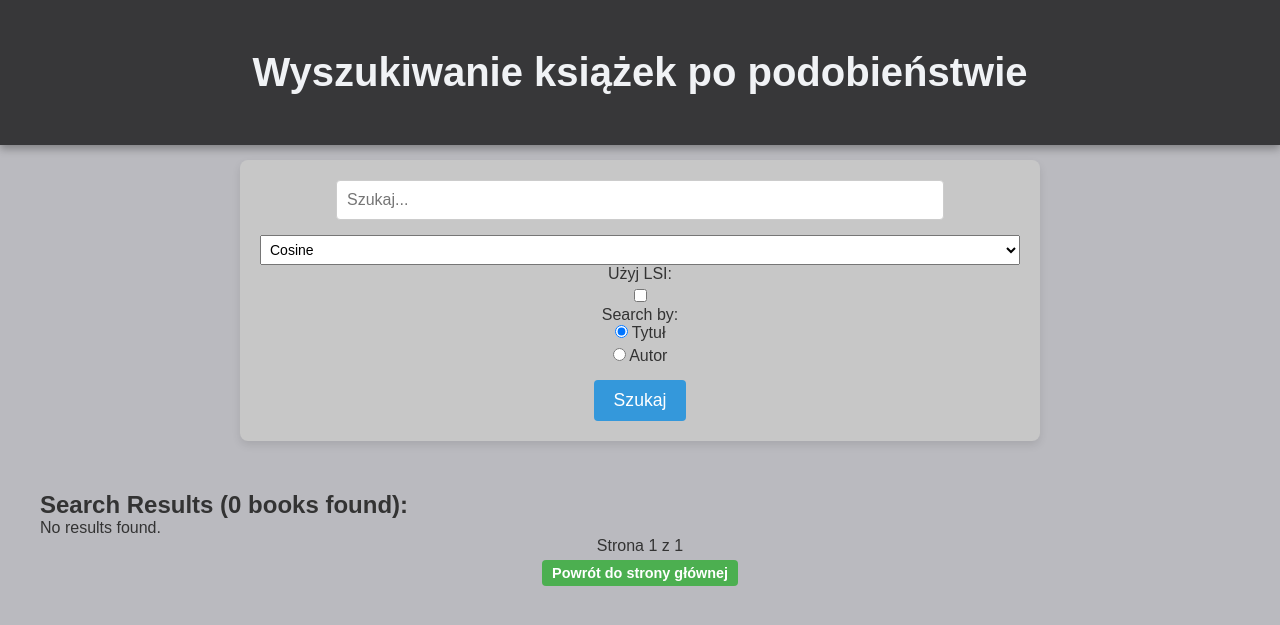
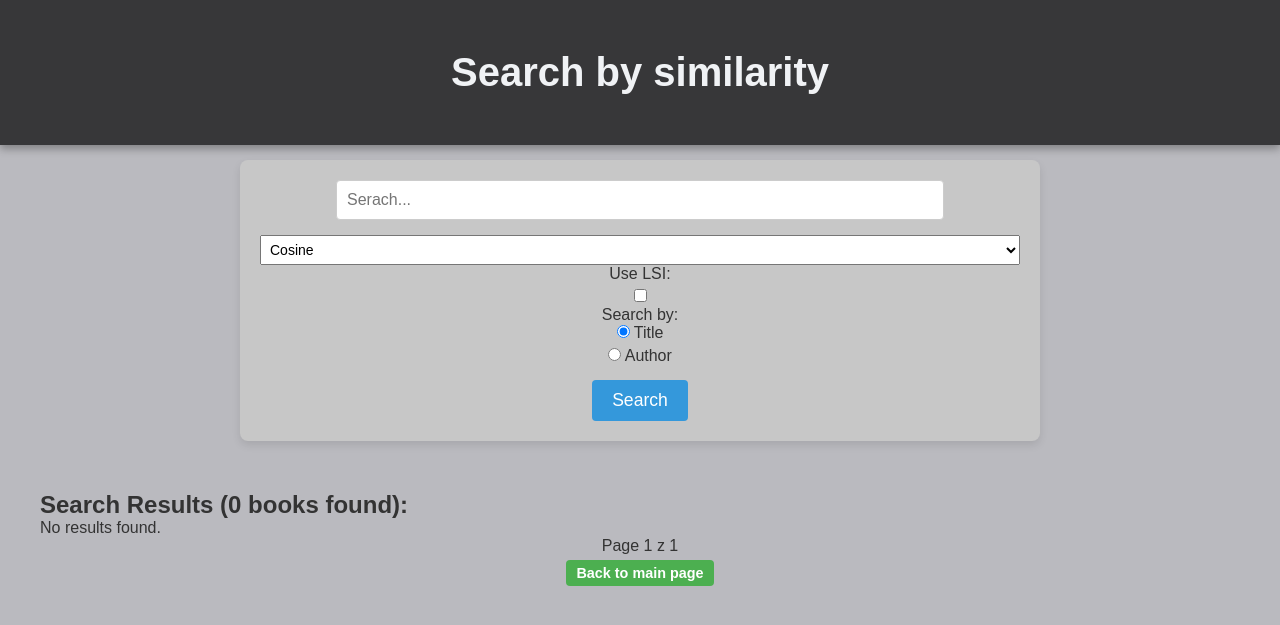
Before and after one commit to KacperSz721/systemy_projekt_KSZ, a Flask app: page /similarity_search in a window 1280 px wide. Shown: the top 625 px of the page. Run offline with Flask 3, Linux system fonts and the light colour scheme; parts of the project's set-up code (start-up, migrations or seed data) failed here and were passed over.

Commit message:
Commit 1.3

```diff
--- a/app.py
+++ b/app.py
@@ -129,7 +129,7 @@ def index():
             named_entities = extract_named_entities_rule_based(description)
             return jsonify({"success": True, "named_entities": named_entities})
 
-        return jsonify({"success": False, "error": "Nie znaleziono książki lub opisu."})
+        return jsonify({"success": False, "error": "Not found."})
     conn.close()
 
     return render_template(
@@ -169,8 +169,8 @@ def descriptive_statistics():
         data = conn.execute(query).fetchall()
         labels = [row[0] for row in data]
         values = [row[1] for row in data]
-        chart_image = generate_bar_chart(labels, values, 'Średnia liczba stron dla kategorii', 'Kategoria',
-                                         'Średnia liczba stron')
+        chart_image = generate_bar_chart(labels, values, 'Average page number for category', 'Category',
+                                         'Average page number')
 
     elif selected_chart == 'average_score':
         # Średnia wartość cechy avg_score
@@ -184,8 +184,8 @@ def descriptive_statistics():
         data = conn.execute(query).fetchall()
         labels = [row[0] for row in data]
         values = [row[1] for row in data]
-        chart_image = generate_bar_chart(labels, values, 'Średnia wartość avg_score dla kategorii', 'Kategoria',
-                                         'Średnia avg_score')
+        chart_image = generate_bar_chart(labels, values, 'Average score for category', 'Category',
+                                         'Average score')
 
     elif selected_chart == 'category_share':
         # Udział poszczególnych kategorii w całości książek
@@ -199,7 +199,7 @@ def descriptive_statistics():
         data = conn.execute(query).fetchall()
         labels = [row[0] for row in data]
         values = [row[1] for row in data]
-        chart_image = create_tree_map(labels, values, 'Udział kategorii w całości książek')
+        chart_image = create_tree_map(labels, values, 'Category share')
 
     elif selected_chart == 'format_share':
         # Udział formatów książek w całości
@@ -213,7 +213,7 @@ def descriptive_statistics():
         data = conn.execute(query).fetchall()
         labels = [row[0] for row in data]
         values = [row[1] for row in data]
-        chart_image = create_tree_map(labels, values, 'Udział formatów książek w całości')
+        chart_image = create_tree_map(labels, values, 'Format share')
 
     conn.close()
 
--- a/charts.py
+++ b/charts.py
@@ -93,9 +93,9 @@ def create_bar_chart(data, genre):
 
     plt.figure(figsize=(10, 6))
     plt.bar(words, counts, color='skyblue')
-    plt.title(f"Najpopularniejsze słowa w gatunku: {genre}")
-    plt.xlabel("Słowa")
-    plt.ylabel("Liczba wystąpień")
+    plt.title(f"The most popular words for: {genre}")
+    plt.xlabel("Words")
+    plt.ylabel("Number of occurrences")
     plt.xticks(rotation=45)
     plt.tight_layout()
 
--- a/templates/similarity_screen.html
+++ b/templates/similarity_screen.html
@@ -3,7 +3,7 @@
 <head>
     <meta charset="UTF-8">
     <meta name="viewport" content="width=device-width, initial-scale=1.0">
-    <title>Wyszukiwanie po podobieństwie</title>
+    <title>Search by similarity</title>
     <style>
         header {
             position: relative;
@@ -55,32 +55,32 @@ function toggleDescription(index) {
 <body>
 <div class="links-container">
     <header>
-        <h1>Wyszukiwanie książek po podobieństwie</h1>
+        <h1>Search by similarity</h1>
     </header>
 </div>
 <div id="search-and-filters-sim">
       <form method="get">
-        <input type="text" name="search_query" value="{{ search_query }}" placeholder="Szukaj...">
+        <input type="text" name="search_query" value="{{ search_query }}" placeholder="Serach...">
         <select name="similarity_type" id="similarity_type">
             <option value="cosine_similarity" {% if similarity_measure == cosine_similarity %}selected{% endif %}>Cosine</option>
             <!--<option value="dice_similarity" {% if similarity_measure == dice_similarity %}selected{% endif %}>Dice</option>-->
             <option value="jaccard_sim" {% if similarity_measure == jaccard_sim %}selected{% endif %}>Jaccard</option>
         </select>
-          <label for="lsi_enabled">Użyj LSI:</label>
+          <label for="lsi_enabled">Use LSI:</label>
     <input type="checkbox" id="lsi_enabled" name="lsi_enabled" value="true" {% if lsi_enabled %}checked{% endif %}>
          <p>Search by:</p>
         <!-- Radio buttons do wyboru pola wyszukiwania -->
     <div>
         <label>
             <input type="radio" name="search_by" value="title" {% if search_by == 'title' %}checked{% endif %}>
-            Tytuł
+            Title
         </label>
         <label>
             <input type="radio" name="search_by" value="author" {% if search_by == 'author' %}checked{% endif %}>
-            Autor
+            Author
         </label>
     </div>
-               <button type="submit">Szukaj</button>
+               <button type="submit">Search</button>
     </form>
 </div>
    <div id="results-container">
@@ -90,7 +90,7 @@ function toggleDescription(index) {
         {% for book in books %}
             <li>
                 <strong>{{ book['title'] }}</strong> by {{ book['author'] }}
-                (Podobieństwo: {{ book['similarity_percentage'] }}%) (Odległość Levenshtein'a: {{ book['levenshtein_similarity'] }}% )<br>
+                (Percentage similarity: {{ book['similarity_percentage'] }}%) (Levenshtein distance: {{ book['levenshtein_similarity'] }}% )<br>
                 <em>Year:</em> {{ book['year'] }},
                 <em>Format:</em> {{ book['format'] }},
                 <em>Genre:</em> {{ book['genre'] }},
@@ -98,11 +98,11 @@ function toggleDescription(index) {
                 <p>
                     <span id="short-desc-{{ loop.index }}">
                         {{ book['description'] | truncate(50, True) }}
-                        <a id="toggle-link-{{ loop.index }}" href="#" class="description-toggle" onclick="toggleDescription({{ loop.index }}); return false;">Pokaż więcej</a>
+                        <a id="toggle-link-{{ loop.index }}" href="#" class="description-toggle" onclick="toggleDescription({{ loop.index }}); return false;">Show more</a>
                     </span>
                     <span id="full-desc-{{ loop.index }}" style="display: none;">
                         {{ book['description'] }}
-                        <a href="#" class="description-toggle-hide" onclick="toggleDescription({{ loop.index }}); return false;">Ukryj</a>
+                        <a href="#" class="description-toggle-hide" onclick="toggleDescription({{ loop.index }}); return false;">Hide</a>
                     </span>
                 </p>
             </li>
@@ -115,13 +115,13 @@ function toggleDescription(index) {
 
     <div>
         {% if current_page > 1 %}
-        <a href="{{ url_for('similarity_search', page=current_page-1) }}">Poprzednia</a>
+        <a href="{{ url_for('similarity_search', page=current_page-1) }}">Previous</a>
         {% endif %}
-        <span>Strona {{ current_page }} z {{ total_pages }}</span>
+        <span>Page {{ current_page }} z {{ total_pages }}</span>
         {% if current_page < total_pages %}
-        <a href="{{ url_for('similarity_search', page=current_page+1) }}">Następna</a>
+        <a href="{{ url_for('similarity_search', page=current_page+1) }}">Next</a>
         {% endif %}
     </div>
-<a href="{{ url_for('index') }}" class="small-button">Powrót do strony głównej</a>
+<a href="{{ url_for('index') }}" class="small-button">Back to main page</a>
 </body>
 </html>
```
Also changed, not shown: templates/charts.html (+7 -7 lines), templates/descriptive_statistics.html (+9 -9 lines), templates/index.html (+11 -11 lines), templates/popular_words_by_year.html (+5 -5 lines).
